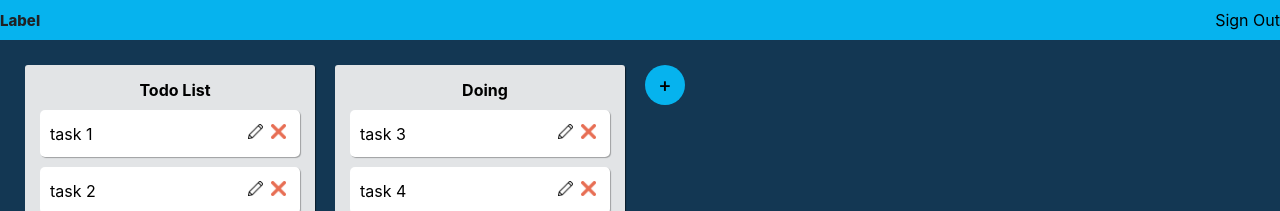
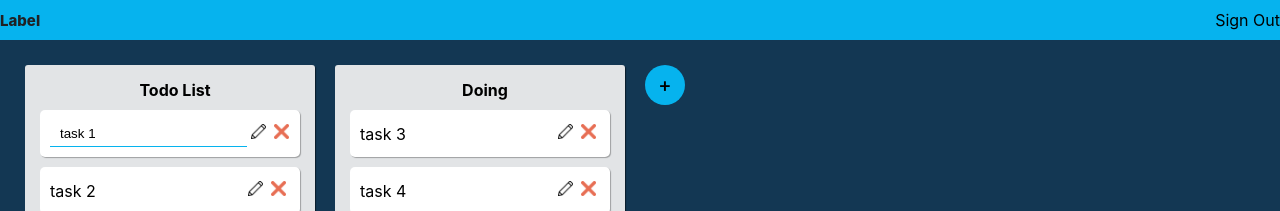
Before and after one commit to prem315/trello-clone, a React (Create React App) app: page / in a window 1280 px wide. Both pictures are taken after a click on the button 255 px from the left and 133 px from the top of the page. Shown: the top 211 px of the page. Built offline with nearby package versions, Linux system fonts and the light colour scheme.

Commit message:
fixed editable issue

```diff
--- a/src/components/Card/Card.js
+++ b/src/components/Card/Card.js
@@ -22,6 +22,10 @@ export default function Card({task, editTaskToCard, delteTaskToCard, dragAndDrop
         setFocus(true)
     }
 
+    const  handleSetEdit = (isEdit) => {
+        setFocus(isEdit)
+    }
+
     return(
         <div className="card-block"
             data-testid="card"
@@ -39,7 +43,8 @@ export default function Card({task, editTaskToCard, delteTaskToCard, dragAndDrop
                 placeholder="Write a task name"
                 type="input"
                 childRef={inputRef}
-
+                isEdit={focus}
+                handleSetEdit={handleSetEdit}
             >
                 <Input
                     isFocus={focus}
--- a/src/components/EditableInput/EditableInput.js
+++ b/src/components/EditableInput/EditableInput.js
@@ -6,7 +6,9 @@ const EditableInput = ({
     text,
     type,
     placeholder,
-    children,
+	children,
+	isEdit,
+	handleSetEdit,
     ...props
 }) => {
 
@@ -25,6 +27,22 @@ const EditableInput = ({
 		}
 	}, [isEditing, childRef]);
 
+	useEffect(() => {
+        if (isEdit) {
+            setEditing(true)
+        }
+    }, [isEdit]);
+
+
+
+    const handleBlur = () => {
+
+        setEditing(false)
+
+        handleSetEdit(false)
+
+    }
+
 
 
 
@@ -32,7 +50,7 @@ const EditableInput = ({
         <section {...props} data-testid="editable-input">
 			{isEditing ? (
 				<div
-					onBlur={() => setEditing(false)}
+					onBlur={handleBlur}
 					onKeyDown={e => handleKeyDown(e, type)}
 				>
 					{children}
```
